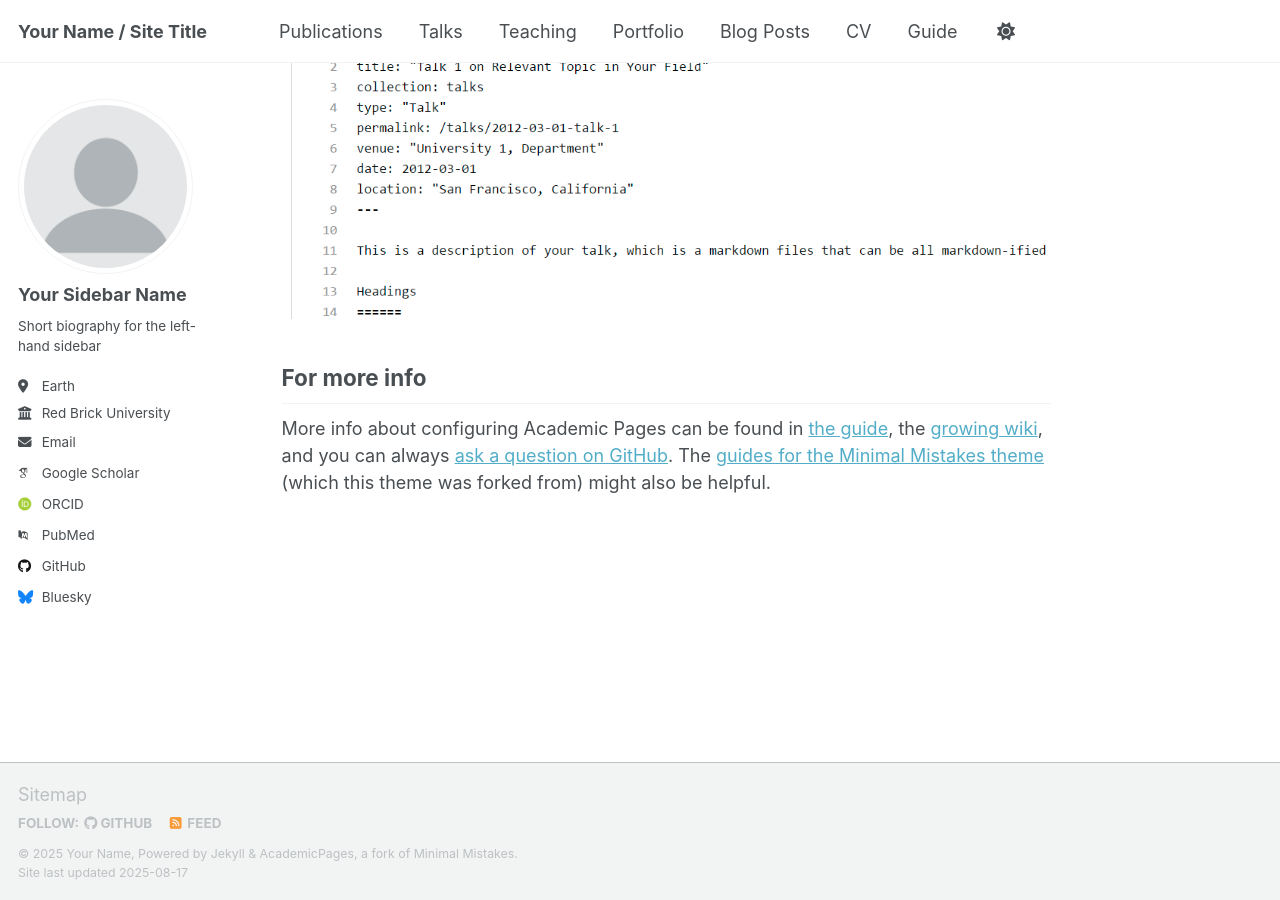
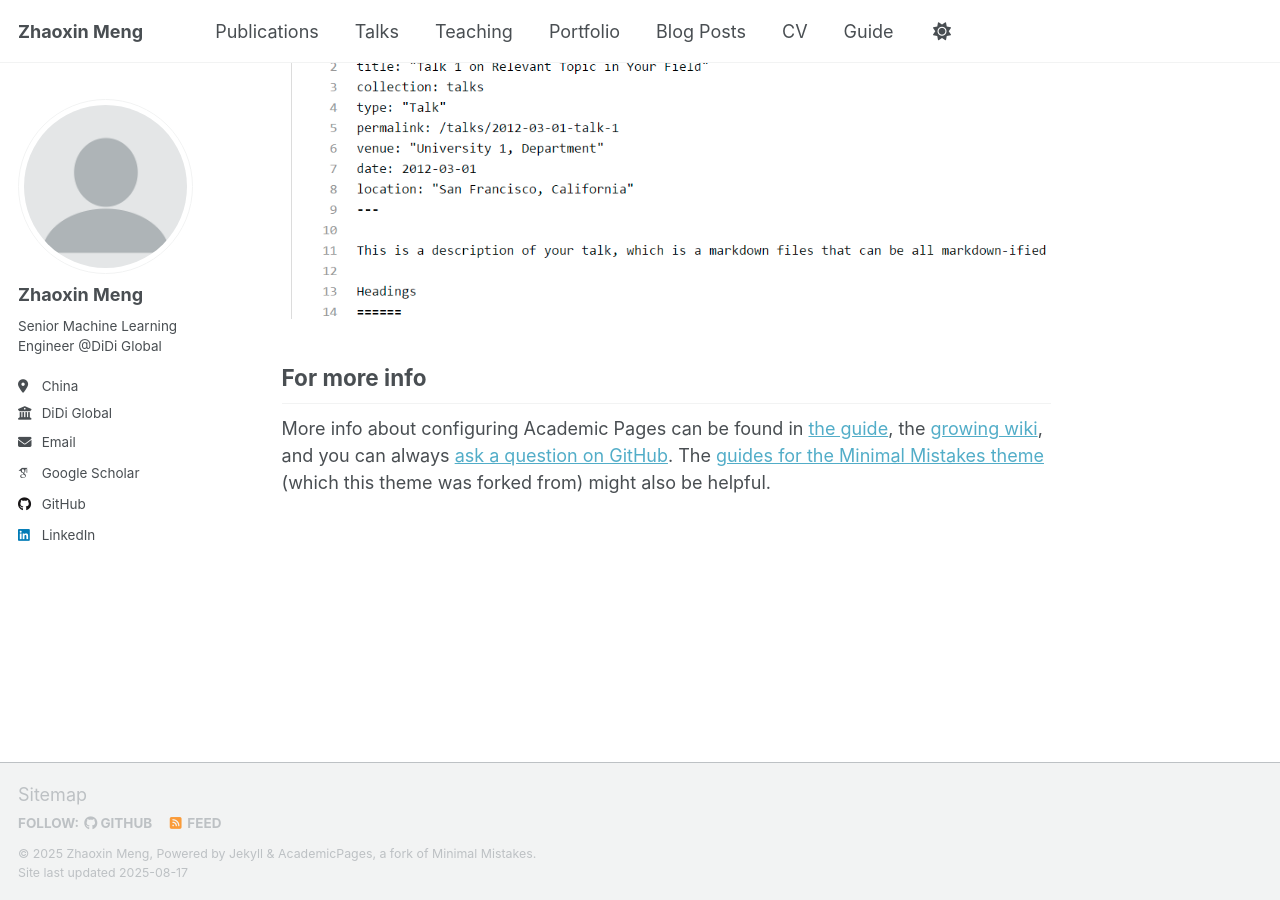
Before and after one commit to demerzel1/demerzel1.github.io, a Jekyll site: the page built from _pages/about.md, in a window 1280 px wide and 900 px high, scrolled down 2880 px. Built offline with Jekyll 4.4.1, drawn with Linux system fonts in a browser that asks for light colours; some web fonts are replaced; a script that is not in the unit is left out.

Commit message:
Update _config.yml

```diff
--- a/_config.yml
+++ b/_config.yml
@@ -9,13 +9,13 @@
 # Basic Site Settings
 locale                   : "en-US"
 site_theme               : "default" # Currently available options are "default", "air"
-title                    : "Your Name / Site Title"
+title                    : "Zhaoxin Meng"
 title_separator          : "-"
-name                     : &name "Your Name"
-description              : &description "personal description"
-url                      : https://academicpages.github.io # the base hostname & protocol for your site e.g. "https://[your GitHub username].github.io" or if you already have some other page hosted on Github then use "https://[your GitHub username].github.io/[Your Repo Name]"
+name                     : &name "Zhaoxin Meng"
+description              : &description "Zhaoxin Meng website"
+url                      : http://zhaoxinmeng.com # the base hostname & protocol for your site e.g. "https://[your GitHub username].github.io" or if you already have some other page hosted on Github then use "https://[your GitHub username].github.io/[Your Repo Name]"
 baseurl                  : "" # the subpath of your site, e.g. "/blog"
-repository               : "academicpages/academicpages.github.io"
+repository               : "demerzel1/demerzel1.github.io"
 
 # Site Author - The following control what appear as part of the author content on the side bar.
 #               If a field is blank the icon and link will not appear, otherwise it will be shown.
@@ -23,23 +23,23 @@ repository               : "academicpages/academicpages.github.io"
 author:
   # Biographic information
   avatar           : "profile.png"
-  name             : "Your Sidebar Name"
+  name             : "Zhaoxin Meng"
   pronouns         : # example: "she/her"
-  bio              : "Short biography for the left-hand sidebar"
-  location         : "Earth"
-  employer         : "Red Brick University"
+  bio              : "Senior Machine Learning Engineer @DiDi Global"
+  location         : "China"
+  employer         : "DiDi Global"
   uri              : # URL
-  email            : "none@example.org"
+  email            : "zxmeng98@gmail.com"
 
   # Academic websites
   academia         : # URL
   arxiv            : # URL - Update with the correct link to your profile
-  googlescholar    : "https://scholar.google.com/citations?user=PS_CX0AAAAAJ"
+  googlescholar    : "https://scholar.google.com/citations?user=ECBIFj0AAAAJ&hl=zh-CN"
   inspire-hep      : # URL
   impactstory      : # URL
-  orcid            : "http://orcid.org/yourorcidurl"
+  orcid            : # URL
   semantic         : # URL
-  pubmed           : "https://www.ncbi.nlm.nih.gov/pubmed/?term=john+snow"
+  pubmed           : # URL
   researchgate     : # URL
   scopus           : # URL
 
@@ -47,13 +47,13 @@ author:
   bitbucket        : # Username - Update with your username on the site
   codepen          : # Username
   dribbble         : # Username
-  github           : "academicpages"
+  github           : "demerzel1"
   kaggle           : # Username
   stackoverflow    : # User number or user number and name (i.e., use "1" or "1/jeff-atwood")
 
   # Social media
   artstation       : # Username
-  bluesky          : "bsky.app" # Replace this with you Bluesky username
+  bluesky          : # Username
   facebook         : # Username
   flickr           : # Username
   foursquare       : # Username
@@ -62,7 +62,7 @@ author:
   keybase          : # Username
   instagram        : # Username
   lastfm           : # Username
-  linkedin         : # Username
+  linkedin         : "https://www.linkedin.com/in/zhaoxin-meng-a0b248111/"
   mastodon         : # URL
   medium           : # URL
   pinterest        : # Username
```
